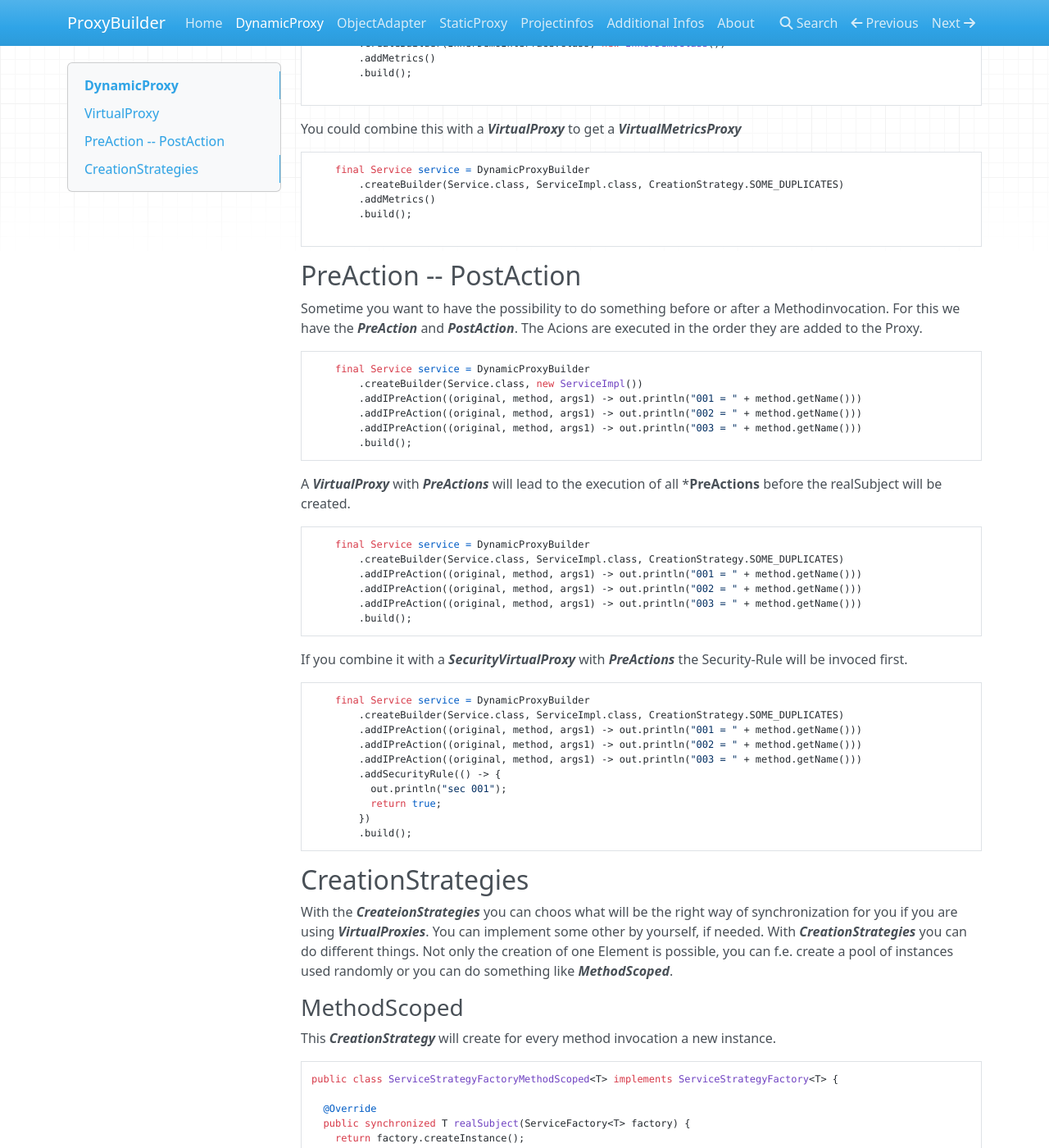
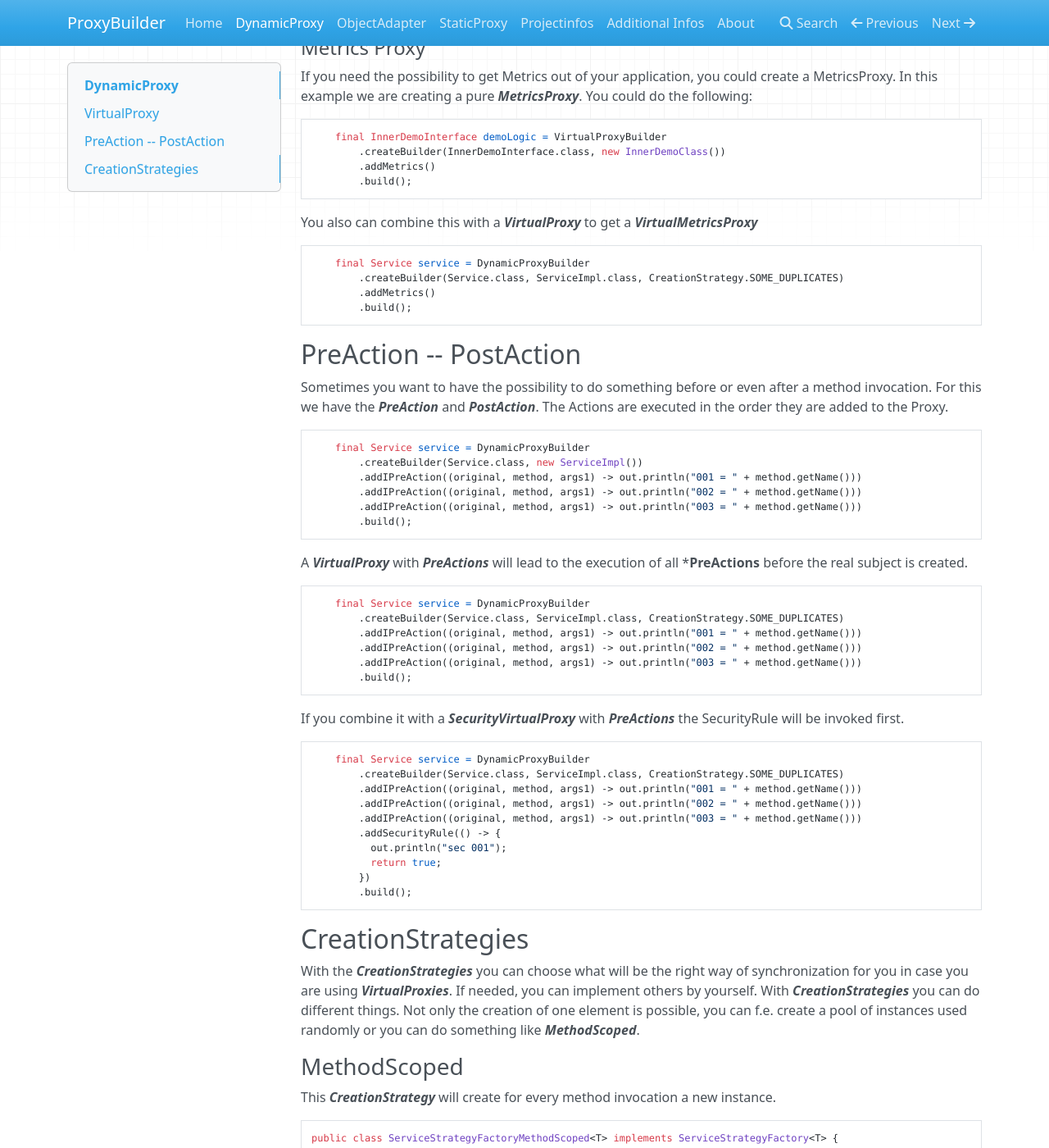
Before and after one commit to Java-Archive/ProxyBuilder.github.io, an MkDocs documentation site: the page built from docs/dynamicproxy/index.md, in a window 1280 px wide and 1400 px high, scrolled down 1100 px. Shown: the whole window at 82% size. Built offline with MkDocs 1.6.1, drawn with Linux system fonts in a browser that asks for light colours; nearby versions of some CDN libraries; old or Windows-style settings are respelled for this version of MkDocs; some of the changed text lies outside the part shown.

Commit message:
corrections in dynamicproxy

````diff
--- a/docs/dynamicproxy/index.md
+++ b/docs/dynamicproxy/index.md
@@ -5,13 +5,13 @@ The official documentation/API-Doc for JDK8 you can find
 [here](http://docs.oracle.com/javase/8/docs/api/java/lang/reflect/Proxy.html)
 
 To create Proxies based on the DynamicProxy you have to add the following dependencies to your project.
-'''xml
+```xml
  <dependency>
       <groupId>org.rapidpm.proxybuilder</groupId>
       <artifactId>rapidpm-proxybuilder-modules-dynamic</artifactId>
       <version>${rapidpm.version}</version>
     </dependency>
-'''
+```
 
 If you are working with this kind of Proxies, you need always an interface. If you don´t have an interface in your code and you could not create one, you have to use the ***StaticVirtualProxies***.
 
@@ -48,28 +48,26 @@ final InnerDemoClass original = new InnerDemoClass();
 
 #### Metrics Proxy
 
-If you need the possibility to get Metrics out of your application, you could create a MetricsProxy. In this example we are creating a pure ***MetricsProxy*** you could do the following.
+If you need the possibility to get Metrics out of your application, you could create a MetricsProxy. In this example we are creating a pure ***MetricsProxy***. You could do the following:
 
 ```java
     final InnerDemoInterface demoLogic = VirtualProxyBuilder
         .createBuilder(InnerDemoInterface.class, new InnerDemoClass())
         .addMetrics()
         .build();
-
 ```
- You could combine this with a ***VirtualProxy*** to get a ***VirtualMetricsProxy***
+ You also can combine this with a ***VirtualProxy*** to get a ***VirtualMetricsProxy***
 
 ```java
     final Service service = DynamicProxyBuilder
         .createBuilder(Service.class, ServiceImpl.class, CreationStrategy.SOME_DUPLICATES)
         .addMetrics()
         .build();
-
 ```
 
 ## PreAction -- PostAction
-Sometime you want to have the possibility to do something before or after a Methodinvocation. For this we have the
-***PreAction*** and ***PostAction***. The Acions are executed in the order they are added to the Proxy.
+Sometimes you want to have the possibility to do something before or even after a method invocation. For this we have the
+***PreAction*** and ***PostAction***. The Actions are executed in the order they are added to the Proxy.
 
 ```java
     final Service service = DynamicProxyBuilder
@@ -80,7 +78,7 @@ Sometime you want to have the possibility to do something before or after a Meth
         .build();
 ```
 
-A ***VirtualProxy*** with ***PreActions*** will lead to the execution of all ***PreActions** before the realSubject will be created.
+A ***VirtualProxy*** with ***PreActions*** will lead to the execution of all ***PreActions** before the real subject is created.
 
 ```java
     final Service service = DynamicProxyBuilder
@@ -91,7 +89,7 @@ A ***VirtualProxy*** with ***PreActions*** will lead to the execution of all ***
         .build();
 ```
 
-If you combine it with a ***SecurityVirtualProxy*** with ***PreActions*** the Security-Rule will be invoced first.
+If you combine it with a ***SecurityVirtualProxy*** with ***PreActions*** the SecurityRule will be invoked first.
 
 ```java
     final Service service = DynamicProxyBuilder
@@ -107,7 +105,7 @@ If you combine it with a ***SecurityVirtualProxy*** with ***PreActions*** the Se
 ```
 
 ## CreationStrategies
-With the ***CreateionStrategies*** you can choos what will be the right way of synchronization for you if you are using ***VirtualProxies***. You can implement some other by yourself, if needed. With ***CreationStrategies*** you can do different things. Not only the creation of one Element is possible, you can f.e. create a pool of instances used randomly
+With the ***CreationStrategies*** you can choose what will be the right way of synchronization for you in case you are using ***VirtualProxies***. If needed, you can implement others by yourself. With ***CreationStrategies*** you can do different things. Not only the creation of one element is possible, you can f.e. create a pool of instances used randomly
  or you can do something like ***MethodScoped***.
 
 ### MethodScoped
````
Also changed, not shown: other parts of docs/dynamicproxy/index.md (+3 -3 lines).
